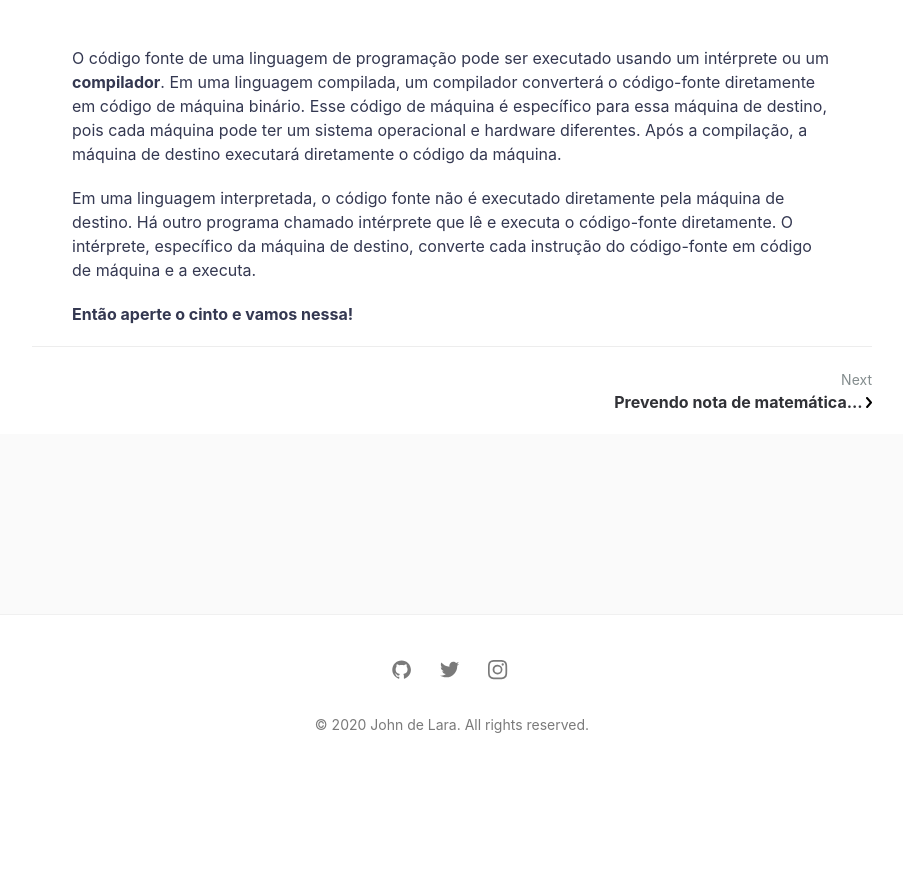
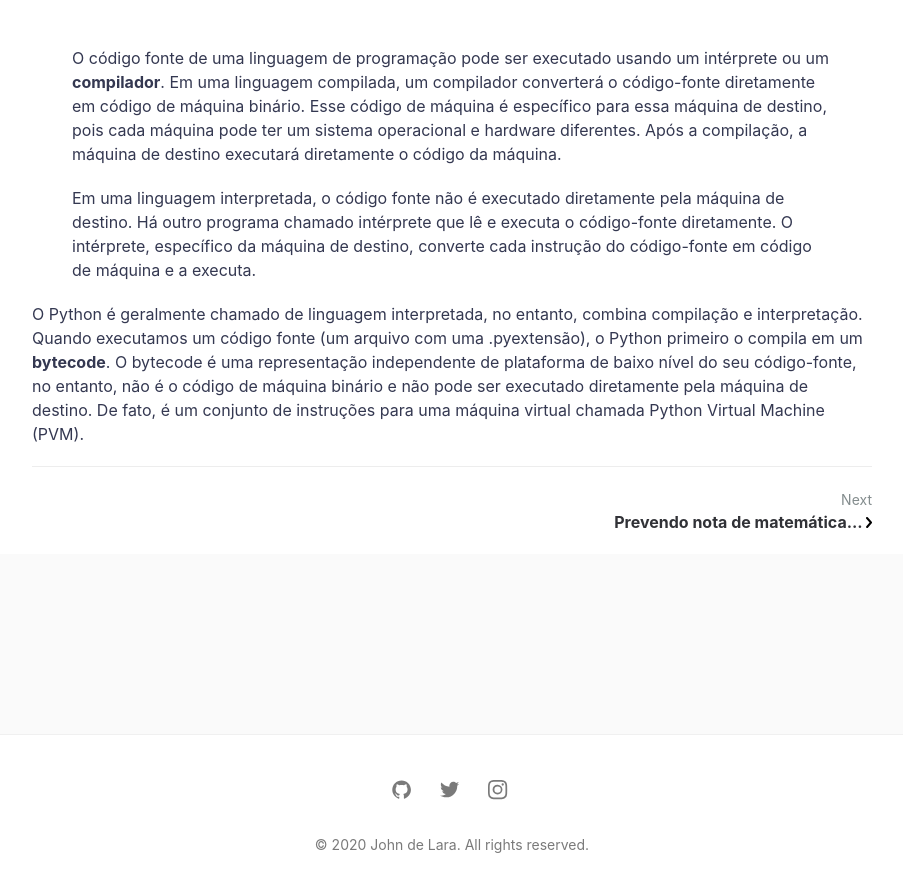
Before and after one commit to johndelara1/portfolioweb, a Jekyll site: the page built from _posts/2020-04-05-Como funciona o python?.md, in a window 1280 px wide and 900 px high, scrolled down 626 px. Shown: the top 892 px of the window, without its empty margins (188-1091 px from the left). Built offline with Jekyll 4.4.1, drawn with Linux system fonts in a browser that asks for light colours; comment, search, counter and statistics services are not loaded; before the commit the page ends 1406 px from its top, so only the background shows below that.

Commit message:
artigo como funciona Python

```diff
--- a/_posts/2020-04-05-Como funciona o python?.md
+++ b/_posts/2020-04-05-Como funciona o python?.md
@@ -18,4 +18,12 @@ categories: [Regras de Assiciação, Data Analysis, Rstudio]
 > o código-fonte diretamente. O intérprete, específico da máquina de destino,
 > converte cada instrução do código-fonte em código de máquina e a executa.
 >
-> **Então aperte o cinto e vamos nessa!**
+
+O Python é geralmente chamado de linguagem interpretada, no entanto,
+combina compilação e interpretação. Quando executamos um
+código fonte (um arquivo com uma .pyextensão), o Python primeiro o compila
+em um **bytecode**. O bytecode é uma representação independente de plataforma
+de baixo nível do seu código-fonte, no entanto, não é o código de máquina binário
+e não pode ser executado diretamente pela máquina de destino. De fato,
+é um conjunto de instruções para uma máquina virtual chamada
+Python Virtual Machine (PVM).
```
Also changed, not shown: assets/img/posts/python_thumb.jpg, assets/img/posts/python_thumb@2x.jpg.
